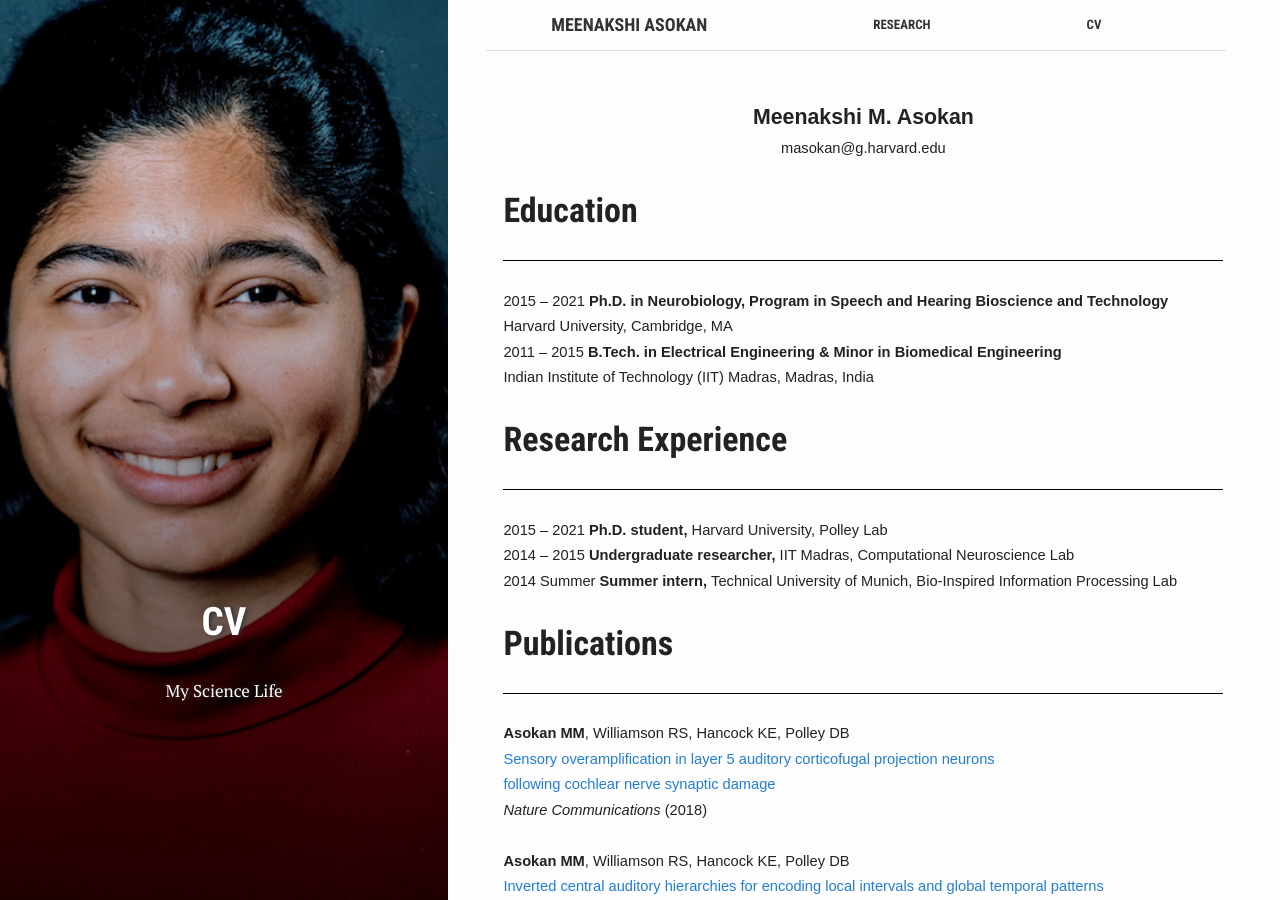
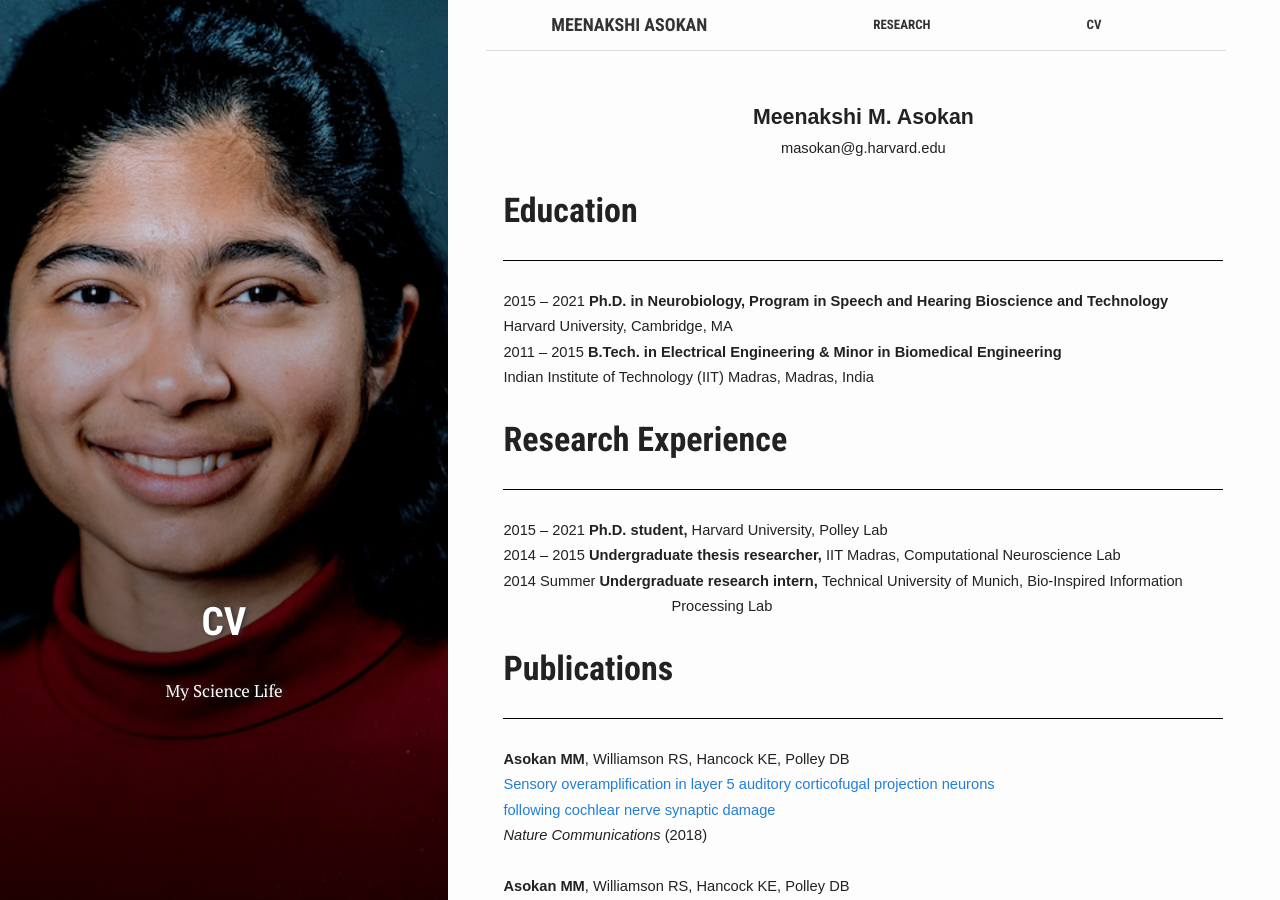
Before and after one commit to Meenakshi-Asokan/Meenakshi-Asokan.github.io, a Jekyll site: the page built from pages/2_cv.html, in a window 1280 px wide and 900 px high. Built offline with Jekyll 4.4.1, drawn with Linux system fonts in a browser that asks for light colours; nearby versions of some CDN libraries; some web fonts are replaced; library files that are not in the unit come from our copies.

Commit message:
Update 2_cv.html

```diff
--- a/pages/2_cv.html
+++ b/pages/2_cv.html
@@ -83,13 +83,13 @@ style='font-size:11.0pt;font-family:"Century Gothic",sans-serif'>Ph.D. student,
 <p class=MsoNormal style='margin-top:0in;margin-right:-.5in;margin-bottom:0in;
 margin-left:1.75in;margin-bottom:.0001pt;text-indent:-1.75in'><span
 style='font-size:11.0pt;font-family:"Century Gothic",sans-serif'>2014 – 2015 </span><b><span
-style='font-size:11.0pt;font-family:"Century Gothic",sans-serif'>Undergraduate researcher,
+style='font-size:11.0pt;font-family:"Century Gothic",sans-serif'>Undergraduate thesis researcher,
 </span></b><span style='font-size:11.0pt;font-family:"Century Gothic",sans-serif'>IIT Madras, Computational Neuroscience Lab</span></p>
 
 <p class=MsoNormal style='margin-top:0in;margin-right:-.5in;margin-bottom:0in;
 margin-left:1.75in;margin-bottom:.0001pt;text-indent:-1.75in'><span
 style='font-size:11.0pt;font-family:"Century Gothic",sans-serif'>2014 Summer                   </span><b><span
-style='font-size:11.0pt;font-family:"Century Gothic",sans-serif'>Summer intern,
+style='font-size:11.0pt;font-family:"Century Gothic",sans-serif'>Undergraduate research intern,
 </span></b><span style='font-size:11.0pt;font-family:"Century Gothic",sans-serif'>Technical University of Munich, Bio-Inspired Information Processing Lab</span></p>
 
 
```
